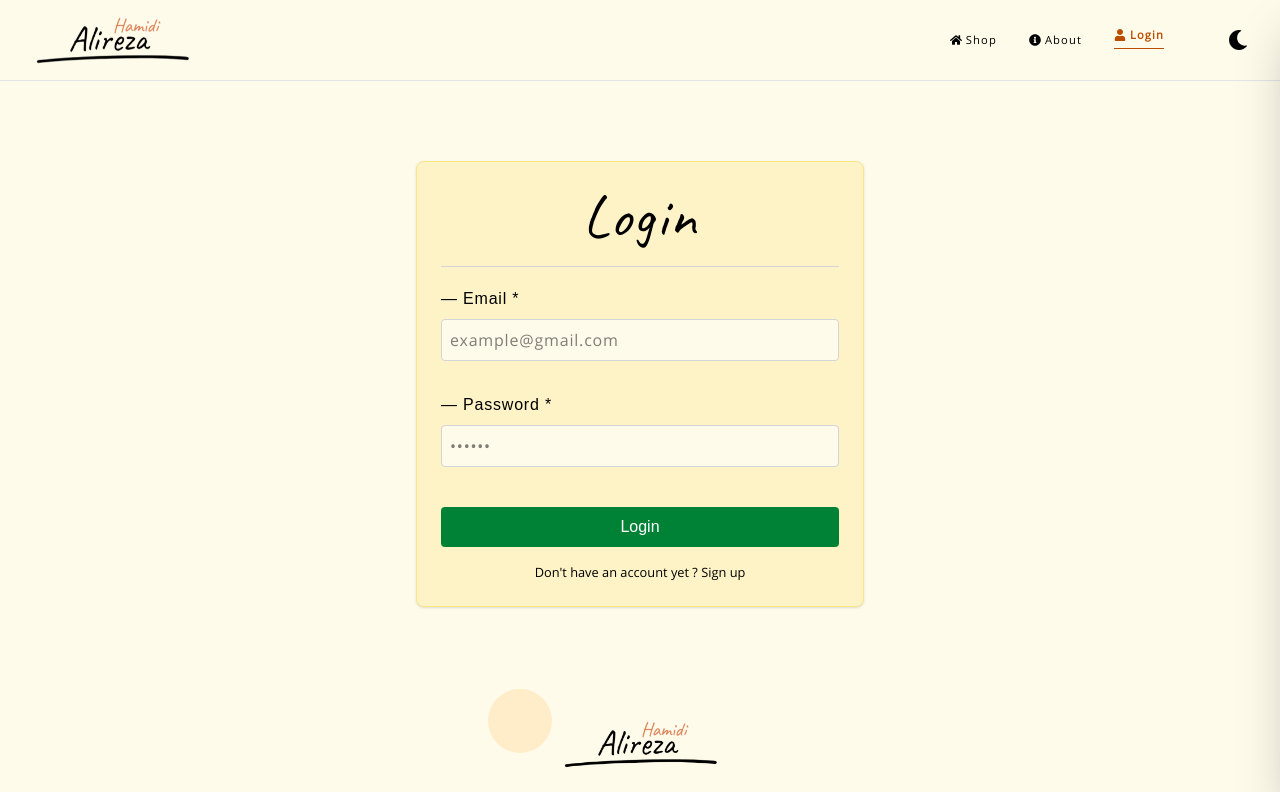
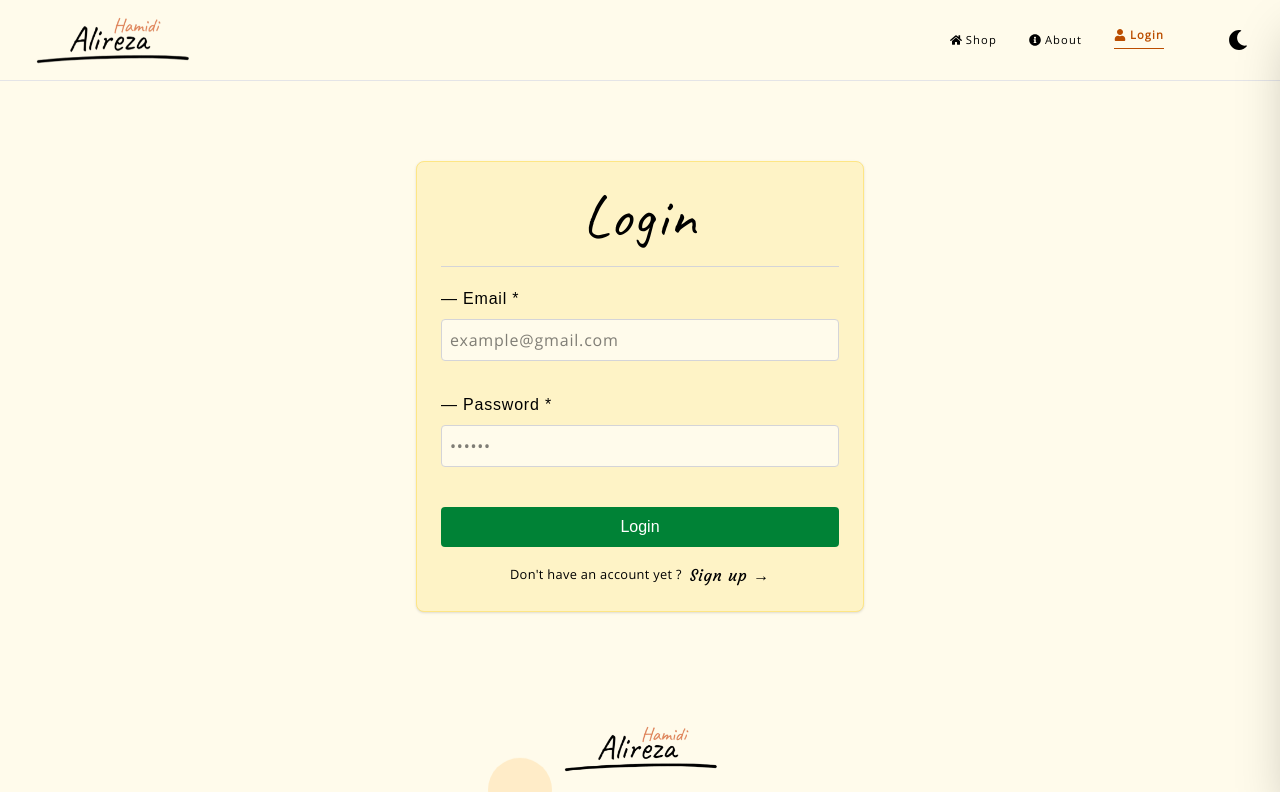
Before and after one commit to Alireza-Hamidi2001/suit-shop, a Next.js app: page /login in a window 1280 px wide. Shown: the top 792 px of the page. Built offline with nearby package versions, Linux system fonts and the light colour scheme; no server answers; a web font is replaced by a local one.

Commit message:
modify name in small devices

```diff
--- a/app/_components/Footer.jsx
+++ b/app/_components/Footer.jsx
@@ -8,9 +8,9 @@ function Footer() {
     return (
         <footer className="relative bg-amber-50 dark:bg-zinc-950 pt-8 mt-16">
             <div className="max-w-7xl grid gap-4 mx-auto px-6">
-                <span className="bubbleAnimation1  w-16 h-16 absolute rounded-full bg-amber-500/15 dark:bg-zinc-900/40 left-[40%] -translate-x-1/2 top-[4rem] animate-bounce-slow"></span>{" "}
-                <span className="bubbleAnimation2  w-12 h-12 absolute rounded-full bg-amber-500/15 dark:bg-zinc-900/40 left-[20%] -translate-x-1/2 bottom-0 animate-bounce-slow"></span>{" "}
-                <span className="bubbleAnimation3  w-6 h-6 absolute rounded-full bg-amber-500/15 dark:bg-zinc-900/40 left-[70%] -translate-x-2/3 bottom-0 animate-bounce-slow"></span>{" "}
+                <span className="bubbleAnimation1  w-16 h-16 absolute rounded-full bg-amber-500/15 dark:bg-zinc-800/40 left-[40%] -translate-x-1/2 top-[8rem] animate-bounce-slow"></span>{" "}
+                <span className="bubbleAnimation2  w-12 h-12 absolute rounded-full bg-amber-500/15 dark:bg-zinc-800/40 left-[20%] -translate-x-1/2 bottom-0 animate-bounce-slow"></span>{" "}
+                <span className="bubbleAnimation3  w-6 h-6 absolute rounded-full bg-amber-500/15 dark:bg-zinc-800/40 left-[70%] -translate-x-2/3 bottom-0 animate-bounce-slow"></span>{" "}
                 <div className="mx-auto mb-4">
                     <Logo />
                 </div>
--- a/app/collection/[suitid]/page.jsx
+++ b/app/collection/[suitid]/page.jsx
@@ -131,7 +131,7 @@ function StaticSuitInfo({ suit, suitId, user }) {
             </div>
 
             <div>
-                <h1 className="title text-4xl bg-amber-50 dark:bg-zinc-950 rounded-sm -translate-x-46 p-6 w-[120%] lg:text-5xl mb-4">
+                <h1 className="title text-4xl bg-amber-50 dark:bg-zinc-950 rounded-sm lg:-translate-x-46 p-6 w-[120%] lg:text-5xl mb-4">
                     <ScrollReveal direction="right">{name}</ScrollReveal>
                 </h1>
                 <StaggerContainer>
--- a/app/login/LoginPage.jsx
+++ b/app/login/LoginPage.jsx
@@ -132,10 +132,14 @@ export default function LoginPage() {
                 </button>
 
                 <Link
-                    className="flex items-center justify-center text-[0.8rem] col-span-2"
+                    className="tracking-wide flex gap-2 items-center justify-center text-[0.8rem] col-span-2"
                     href="/signup"
                 >
-                    Don&apos;t have an account yet ? Sign up
+                    Don&apos;t have an account yet ?{" "}
+                    <span className="font-courgette text-[1rem] tracking-wider">
+                        {" "}
+                        Sign up &rarr;{" "}
+                    </span>
                 </Link>
             </form>
         </div>
```
